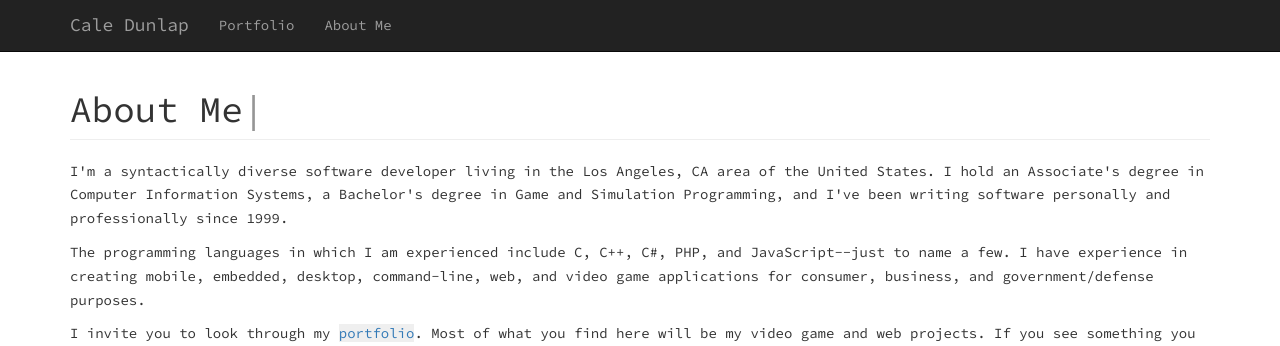
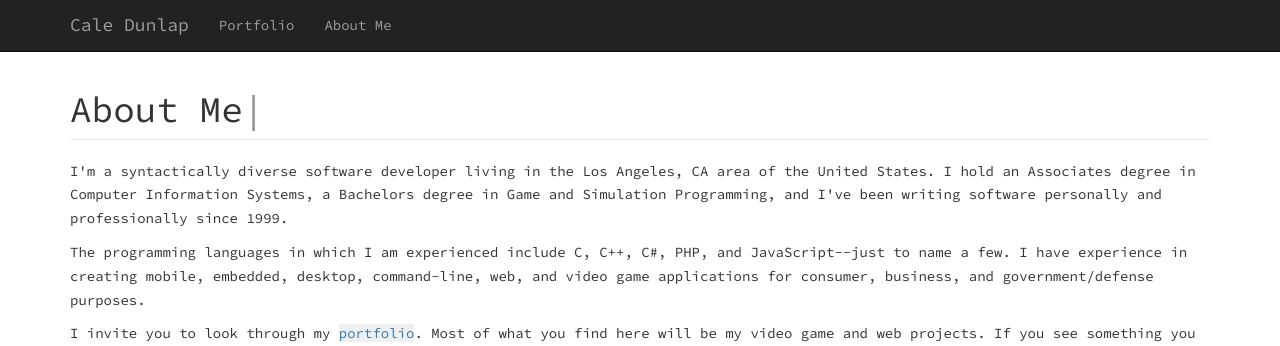
Before and after one commit to cdunlap/cdunlap.github.io, a Jekyll site: the page built from index.html, in a window 1280 px wide and 1051 px high. Shown: the top 346 px of the window. Built offline with Jekyll 4.4.1, drawn with Linux system fonts in a browser that asks for light colours; nearby versions of some CDN libraries; comment, search, counter and statistics services are not loaded.

Commit message:
Fixed some spelling mistakes

```diff
--- a/index.html
+++ b/index.html
@@ -11,7 +11,7 @@ show_in_nav: true
 
   <div class="row">
     <div class="col-xs-12">
-      <p>I'm a syntactically diverse software developer living in the Los Angeles, CA area of the United States. I hold an Associate's degree in Computer Information Systems, a Bachelor's degree in Game and Simulation Programming, and I've been writing software personally and professionally since 1999.</p>
+      <p>I'm a syntactically diverse software developer living in the Los Angeles, CA area of the United States. I hold an Associates degree in Computer Information Systems, a Bachelors degree in Game and Simulation Programming, and I've been writing software personally and professionally since 1999.</p>
 
       <p>The programming languages in which I am experienced include C, C++, C#, PHP, and JavaScript--just to name a few. I have experience in creating mobile, embedded, desktop, command-line, web, and video game applications for consumer, business, and government/defense purposes.</p>
 
--- a/portfolio/ctask-lite.html
+++ b/portfolio/ctask-lite.html
@@ -14,7 +14,7 @@ screenshots:
 
 <section id="summary">
 	<h2>Summary</h2>
-	<p>CTask is a really simple task management system that I wrote back in 2006 to manage incomming requests from testers while I worked on Firearms 2 (never released, now defunct). After <a href="{{'/portfolio/firearms2.html' | prepend: site.baseurl}}">Firearms 2</a> development halted I released the code for CTask on GitHub. It uses SQLite and PHP and is themable via jQuery UI themeroller (though I haven't tested that in a while).</p>
+	<p>CTask is a really simple task management system that I wrote back in 2006 to manage incoming requests from testers while I worked on Firearms 2 (never released, now defunct). After <a href="{{'/portfolio/firearms2.html' | prepend: site.baseurl}}">Firearms 2</a> development halted I released the code for CTask on GitHub. It uses SQLite and PHP and is themeable via jQuery UI themeroller (though I haven't tested that in a while).</p>
 </section>
 
 <section id="screenshots">
--- a/portfolio/firearms-source.html
+++ b/portfolio/firearms-source.html
@@ -45,7 +45,7 @@ screenshots:
 
 <section id="videos">
 	<h2>Video</h2>
-	<p>This one is probably the best-produced video of the game, done by one of our testers. I can't embed it here because embeds are disabled for this video, but I seriously encourage you to watch it. <a href="https://www.youtube.com/watch?v=rKAVyoKV08M&list=LLZaQjsIrQabrqTH6g5BWUNg&index=8" target="_blank">FireArms Source Mini</a></p>
+	<p><a href="https://www.youtube.com/watch?v=rKAVyoKV08M&list=LLZaQjsIrQabrqTH6g5BWUNg&index=8" target="_blank">This one</a> is probably the best-produced video of the game, done by one of our testers. I can't embed it here because embeds are disabled for this video, but I seriously encourage you to watch it: <a href="https://www.youtube.com/watch?v=rKAVyoKV08M&list=LLZaQjsIrQabrqTH6g5BWUNg&index=8" target="_blank">FireArms Source Mini</a></p>
 	<div class="row">
 		<div class="col-xs-12 col-sm-6 col-md-4">
 			<div class="thumbnail">
--- a/portfolio/gdis.html
+++ b/portfolio/gdis.html
@@ -28,7 +28,7 @@ screenshots:
 <section id="summary">
 	<h2>Summary</h2>
 	<p>Game Distributed Interactive Simulation (GDIS) was developed for the US Army as a system for training soldiers using virtual missions. The goal was to use low-cost commercial video game engines instead of larger more expensive simulation software. GDIS is not specific to any particular video game engine and has &quot;adapters&quot; for the Source, Gambryo, CryEngine, and Unity 3D engines.</p>
-	<p>GDIS also has an immersion component called MMIST/VIKENG. This incorporated full-body motion capture and voice and gesture recognition using commerically available hardware.</p>
+	<p>GDIS also has an immersion component called MMIST/VIKENG. This incorporated full-body motion capture and voice and gesture recognition using commercially available hardware.</p>
 	<p>There is a huge explanation of the features and use cases for GDIS on the website at <a href="http://www.resrchnet.com/products/gdis/" target="_blank">http://www.resrchnet.com/products/gdis/</a></p>
 </section>
 
```
Also changed, not shown: other parts of portfolio/firearms-source.html (+1 -1 lines).
